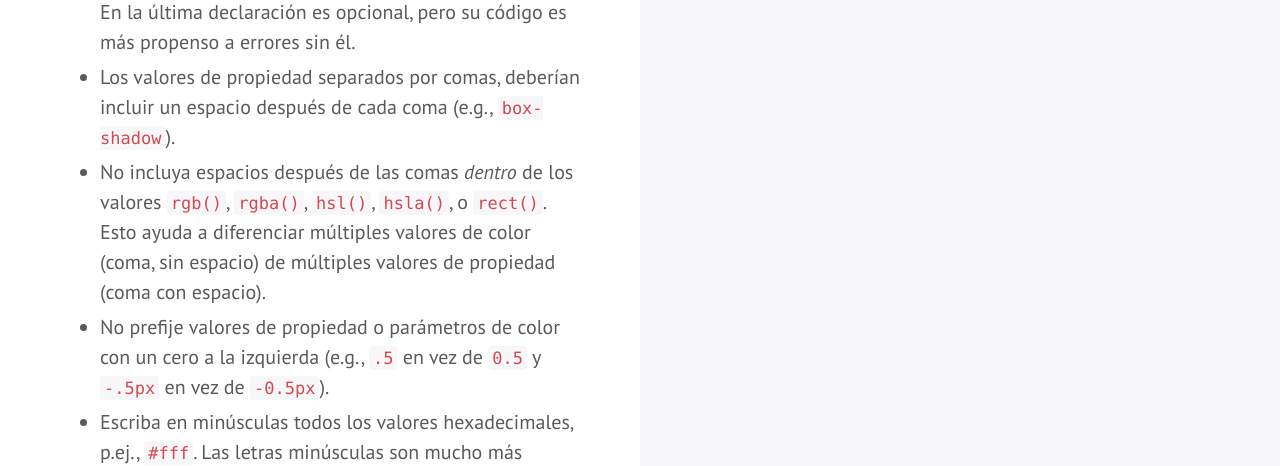
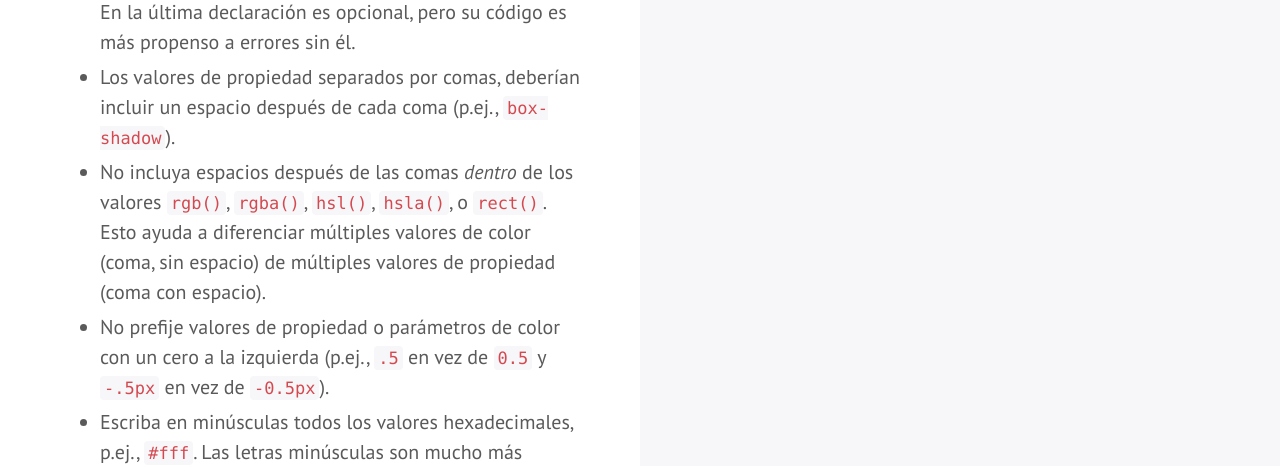
Before and after one commit to mdo/code-guide, a Jekyll site: the page built from index.html, in a window 1280 px wide and 900 px high, scrolled down 7006 px. Shown: the part 196-662 px from the top of the window. Built offline with Jekyll 4.4.1, drawn with Linux system fonts in a browser that asks for light colours; some web fonts are replaced; Markdown is read by kramdown in place of the engine named in the settings; comment, search, counter and statistics services are not loaded.

Commit message:
Fixed abbreviations

```diff
--- a/index.html
+++ b/index.html
@@ -221,9 +221,9 @@ layout: default
       <li>Incluya un espacio después de <code>:</code> de cada declaración.</li>
       <li>Cada declaración debería aparecer en su propia línea para un reporte más preciso de errores.</li>
       <li>Finalice todas las declaraciones con un punto y coma. En la última declaración es opcional, pero su código es más propenso a errores sin él.</li>
-      <li>Los valores de propiedad separados por comas, deberían incluir un espacio después de cada coma (e.g., <code>box-shadow</code>).</li>
+      <li>Los valores de propiedad separados por comas, deberían incluir un espacio después de cada coma (p.ej., <code>box-shadow</code>).</li>
       <li>No incluya espacios después de las comas <em>dentro</em> de los valores <code>rgb()</code>, <code>rgba()</code>, <code>hsl()</code>, <code>hsla()</code>, o <code>rect()</code>. Esto ayuda a diferenciar múltiples valores de color (coma, sin espacio) de múltiples valores de propiedad (coma con espacio).</li>
-      <li>No prefije valores de propiedad o parámetros de color con un cero a la izquierda (e.g., <code>.5</code> en vez de <code>0.5</code> y <code>-.5px</code> en vez de <code>-0.5px</code>).</li>
+      <li>No prefije valores de propiedad o parámetros de color con un cero a la izquierda (p.ej., <code>.5</code> en vez de <code>0.5</code> y <code>-.5px</code> en vez de <code>-0.5px</code>).</li>
       <li>Escriba en minúsculas todos los valores hexadecimales, p.ej., <code>#fff</code>. Las letras minúsculas son mucho más fáciles de percibir cuando ojeamos un documento, ya que suelen tener formas únicas.</li>
       <li>Utilice valores hexadecimales abreviados, siempre que sea posible, p.ej., <code>#fff</code> instead of <code>#ffffff</code>.</li>
       <li>Evite especificar unidades cuando el valor es cero, p.ej., <code>margin: 0;</code> en lugar de <code>margin: 0px;</code>.</li>
```
